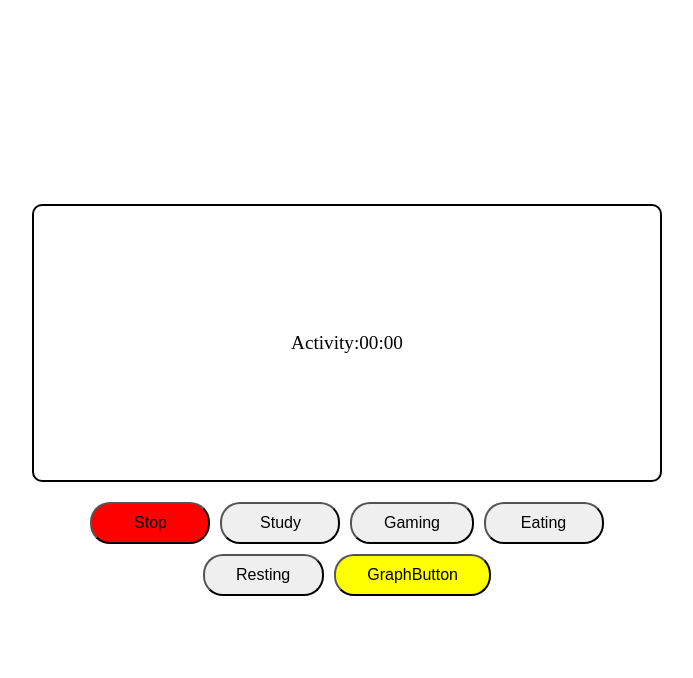
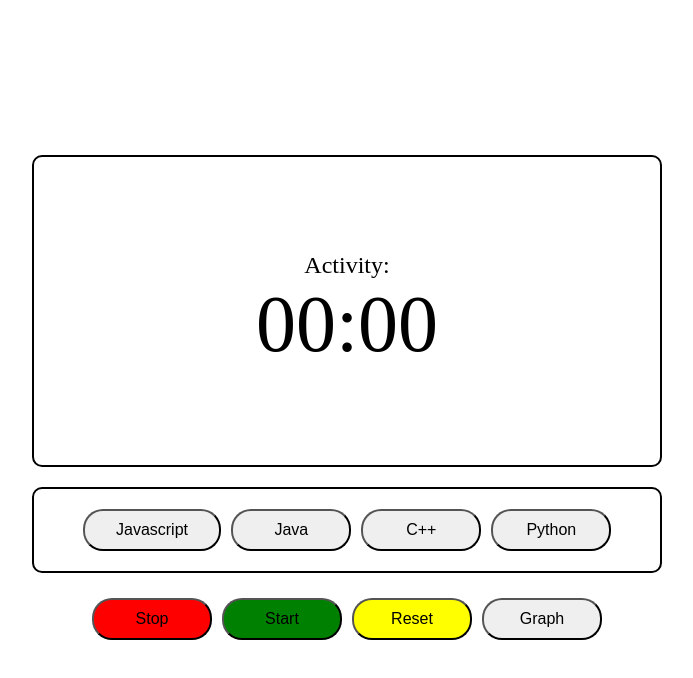
Before and after one commit to TJ1an/Timer-App, a React (Vite) app: page / in a window 1280 px wide. Shown: the top 678 px of the page, without its empty margins (293-986 px from the left). Built offline with nearby package versions, Linux system fonts and the light colour scheme.

Commit message:
Add function and restyle

```diff
--- a/src/App.css
+++ b/src/App.css
@@ -19,6 +19,7 @@
   display: flex;
   justify-content: center;
   align-items: center;
+  flex-direction: column;
   max-width: 50%;
   max-height: 40%;
   min-width: 300px;
@@ -28,22 +29,43 @@
   border: 2px solid black;
 }
 
-.text {
+.activity-text {
   display: flex;
   justify-content: center;
   align-items: center;
   text-align: center;
-  font-size: 1.2rem;
+  font-size: 1.5rem;
 }
 
-.buttons-container {
+.activity-buttons-container {
+  padding-top: 20px;
+  padding-bottom: 20px;
   margin-top: 20px;
   width: 50%;
   display: flex;
   flex-wrap: wrap;
   align-items: center;
   justify-content: center;
+  border-radius: 10px;
+  border: 2px solid black;
   gap: 10px;
+}
+
+.action-buttons-container {
+  padding-top: 5px;
+  padding-bottom: 5px;
+  margin-top: 20px;
+  width: 50%;
+  display: flex;
+  flex-wrap: wrap;
+  align-items: center;
+  justify-content: center;
+  border-radius: 10px;
+  gap: 10px;
+}
+
+.timer-text{
+  font-size: 5rem;
 }
 
 button {
@@ -58,6 +80,10 @@ button {
   background-color: red;
 }
 
-#graph-button {
+#start-button {
+  background-color: green;
+}
+
+#reset-button {
   background-color: yellow;
 }
--- a/src/App.jsx
+++ b/src/App.jsx
@@ -1,6 +1,6 @@
 import { useState } from 'react'
 import './App.css'
-import {Timer, Buttons} from './components'
+import {Timer} from './components'
 
 function App() {
 
--- a/src/components/Button.jsx
+++ /dev/null
@@ -1,22 +0,0 @@
-import React from "react";
-import "../App.css";
-
-const Buttons = ({ onStop, onSelectActivity }) => {
-  const handleButtonClick = (event) => {
-    const activity = event.target.value; // Get button value
-    onSelectActivity(activity); // Pass to parent
-  };
-
-  return (
-    <div className="buttons-container">
-      <button id="stop-button" onClick={onStop}>Stop</button>
-      <button value="Study" onClick={handleButtonClick}>Study</button>
-      <button value="Gaming" onClick={handleButtonClick}>Gaming</button>
-      <button value="Eating" onClick={handleButtonClick}>Eating</button>
-      <button value="Resting" onClick={handleButtonClick}>Resting</button>
-      <button id="graph-button">GraphButton</button>
-    </div>
-  );
-};
-
-export default Buttons;
--- /dev/null
+++ b/src/components/Buttons.jsx
@@ -0,0 +1,28 @@
+import React from "react";
+import "../App.css";
+
+const Buttons = ({ onStop, onStart, onReset, onSelectActivity }) => {
+  const handleButtonClick = (event) => {
+    const activity = event.target.value;
+    onSelectActivity(activity);
+  };
+
+  return (
+    <>
+    <div className="activity-buttons-container">
+      <button value="Javascript" onClick={handleButtonClick}>Javascript</button>
+      <button value="Java" onClick={handleButtonClick}>Java</button>
+      <button value="C++" onClick={handleButtonClick}>C++</button>
+      <button value="Python" onClick={handleButtonClick}>Python</button>
+    </div>
+    <div className = "action-buttons-container">
+      <button id="stop-button" onClick={onStop}>Stop</button>
+      <button id="start-button" onClick = {onStart}>Start</button>
+      <button id="reset-button" onClick = {onReset}>Reset</button>
+      <button>Graph</button>
+    </div>
+    </>
+  );
+};
+
+export default Buttons;
--- a/src/components/Timer.jsx
+++ b/src/components/Timer.jsx
@@ -7,6 +7,10 @@ const Timer = () => {
   const [seconds, setSeconds] = useState(0);
   const [isRunning, setIsRunning] = useState(false);
   const [activity, setActivity] = useState(null);
+  const [totalTimes, setTotalTimes] = useState(() => {
+    const saved = localStorage.getItem("totalTimes");
+    return saved ? JSON.parse(saved) : {};
+  });
 
   useEffect(() => {
     let timer;
@@ -18,21 +22,47 @@ const Timer = () => {
     return () => clearInterval(timer);
   }, [isRunning]);
 
-  const handleStart = () => setIsRunning(true);
-  const handleStop = () => setIsRunning(false);
+  useEffect(() => {
+    localStorage.setItem("totalTimes", JSON.stringify(totalTimes));
+  }, [totalTimes]);
+
+  const handleStart = () => {
+    if (activity === null) {
+    }
+    else{
+      setIsRunning(true);
+    }
+  }
+
+  const handleStop = () => {
+    setIsRunning(false);
+    if (activity) {
+      setTotalTimes((prev) => ({
+        ...prev,
+        [activity]: (prev[activity] || 0) + seconds,
+      }));
+    }
+  };
 
   const handleReset = () => {
     setIsRunning(false);
     setSeconds(0);
     setActivity(null);
+    localStorage.clear();
+    setTotalTimes({});
   };
 
- const handleActivityChange = (activity) => {
-  console.log("Selected Activity:", activity);
-  handleReset();
-  setActivity(activity);
-  setIsRunning(true);
-};
+  const handleActivityChange = (newActivity) => {
+    if (activity) {
+      setTotalTimes((prev) => ({
+        ...prev,
+        [activity]: (prev[activity] || 0) + seconds,
+      }));
+    }
+    setActivity(newActivity);
+    setSeconds(0);
+    setIsRunning(true);
+  };
   const formatTime = (seconds) => {
     const mins = Math.floor(seconds / 60);
     const secs = seconds % 60;
@@ -41,13 +71,17 @@ const Timer = () => {
   return (
     <>
      <div className="timer-container">
-      <div className="text">
+      <div className="activity-text">
         <p>Activity: {activity}</p>
+      </div>
+      <div className="timer-text">
         <p>{formatTime(seconds)}</p>
       </div>
     </div>
     <Buttons
         onStop={handleStop}
+        onStart={handleStart}
+        onReset={handleReset}
         onSelectActivity={handleActivityChange}
       />
     </>
--- a/src/components/index.js
+++ b/src/components/index.js
@@ -1,7 +1,6 @@
 import Timer from "./Timer.jsx";
-import Buttons from "./Button.jsx";
-
+import Buttons from "./Buttons.jsx";
 export {
     Timer,
-    Buttons,
+    Buttons
 };
```
